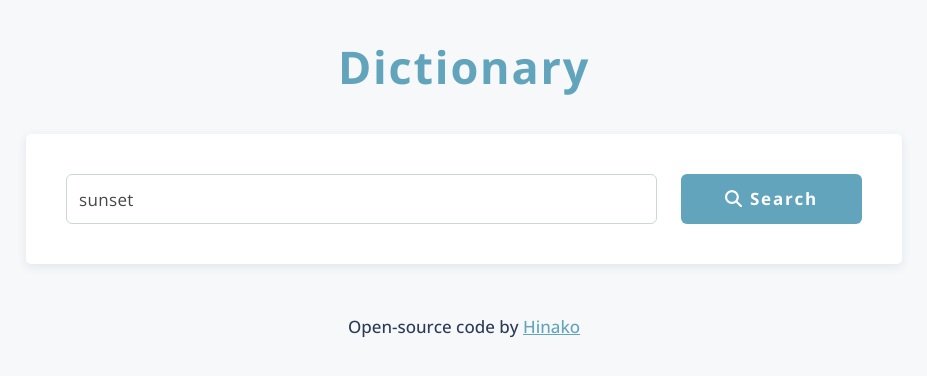
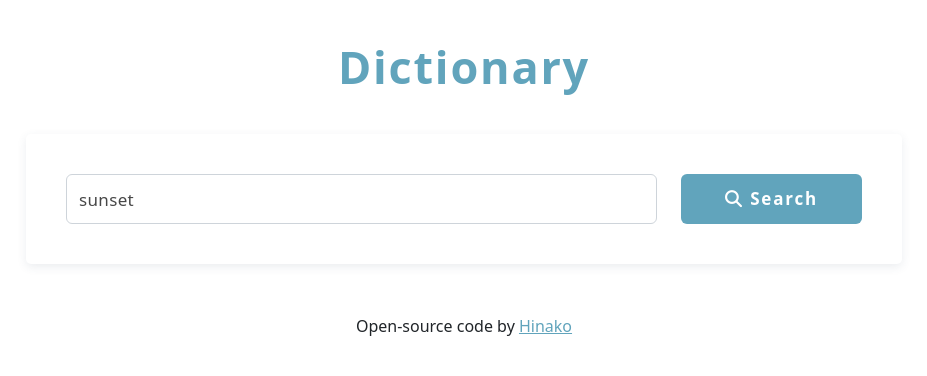
Before and after one commit to hinako-fuji/dictionary-react, a React (Create React App) app: page / in a window 1280 px wide. Shown: the top 376 px of the page, without its empty margins (176-1103 px from the left). Built offline with nearby package versions, Linux system fonts and the light colour scheme; no server answers.

Commit message:
updated styles

```diff
--- a/src/index.css
+++ b/src/index.css
@@ -1,7 +1,7 @@
 body {
-  background-color: #f6f8fa !important;
-  color: #2b3a55 !important;
-  font-family: "Open Sans", sans-serif !important;
-  font-weight: 500 !important;
-  font-size: 17px !important;
+  background-color: #f6f8fa;
+  color: #2b3a55;
+  font-family: "Open Sans", sans-serif;
+  font-weight: 500;
+  font-size: 17px;
 }
```
